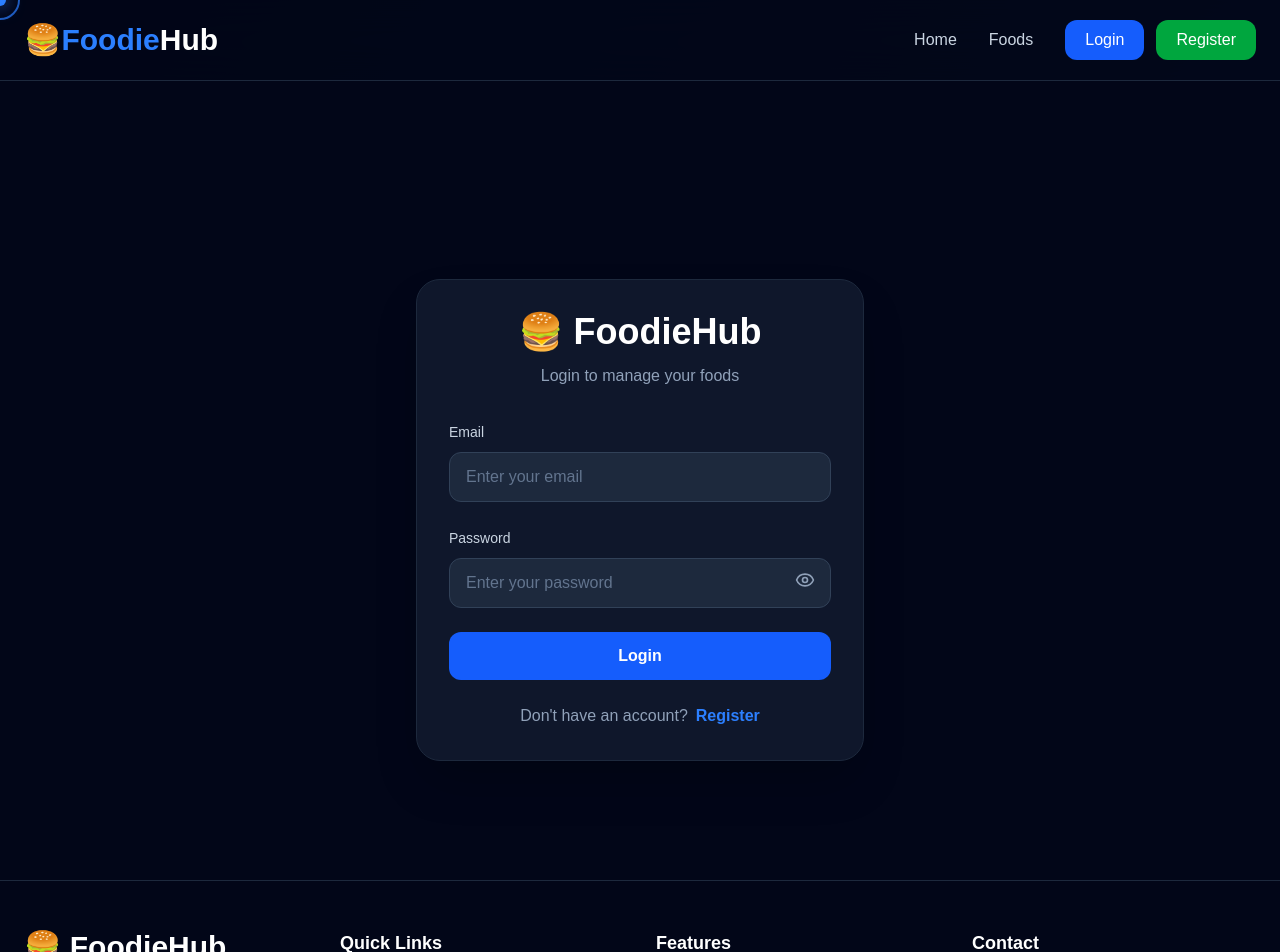
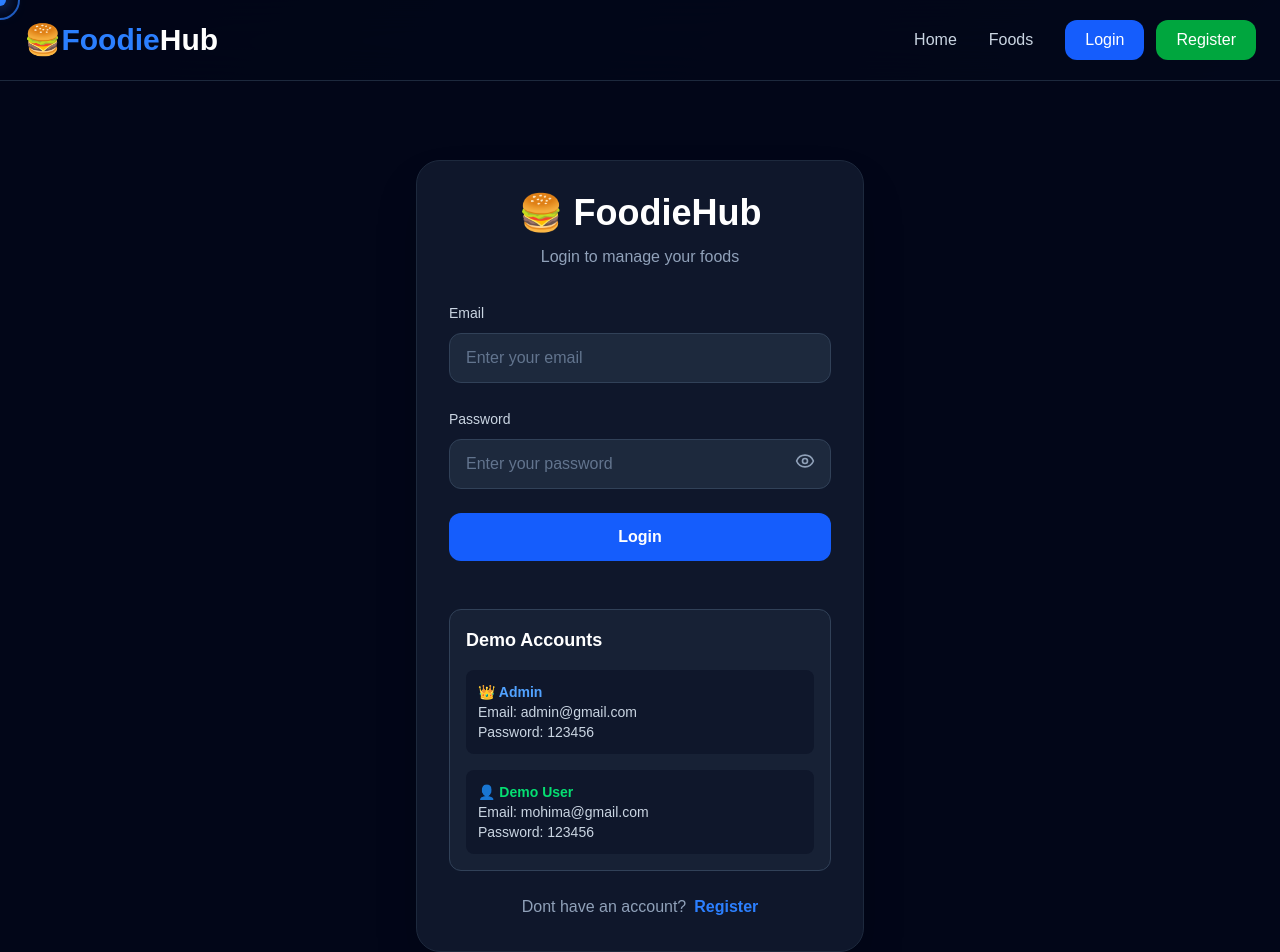
Before and after one commit to SamiaBaly/foodiehub-client, a Next.js app: page /login in a window 1280 px wide. Shown: the top 952 px of the page. Built offline with nearby package versions, Linux system fonts and the light colour scheme; no server answers.

Commit message:
update login page

```diff
--- a/components/LoginForm.tsx
+++ b/components/LoginForm.tsx
@@ -203,13 +203,46 @@ const LoginForm = () => {
           ? "Logging in..."
           : "Login"}
       </button>
+      <div className="mt-6 rounded-xl border border-slate-700 bg-slate-800/60 p-4">
+        <h3 className="mb-4 text-lg font-semibold text-white">
+          Demo Accounts
+        </h3>
+
+        <div className="space-y-4 text-sm">
+
+          <div className="rounded-lg bg-slate-900 p-3">
+            <p className="font-semibold text-blue-400">
+              👑 Admin
+            </p>
+            <p className="text-slate-300">
+              Email: admin@gmail.com
+            </p>
+            <p className="text-slate-300">
+              Password: 123456
+            </p>
+          </div>
+
+          <div className="rounded-lg bg-slate-900 p-3">
+            <p className="font-semibold text-green-400">
+              👤 Demo User
+            </p>
+            <p className="text-slate-300">
+              Email: mohima@gmail.com
+            </p>
+            <p className="text-slate-300">
+              Password: 123456
+            </p>
+          </div>
+
+        </div>
+      </div>
 
       {/* Register Link */}
 
       <div className="text-center">
 
         <span className="text-slate-400">
-          Don't have an account?
+          Dont have an account?
         </span>
 
         <Link
```
